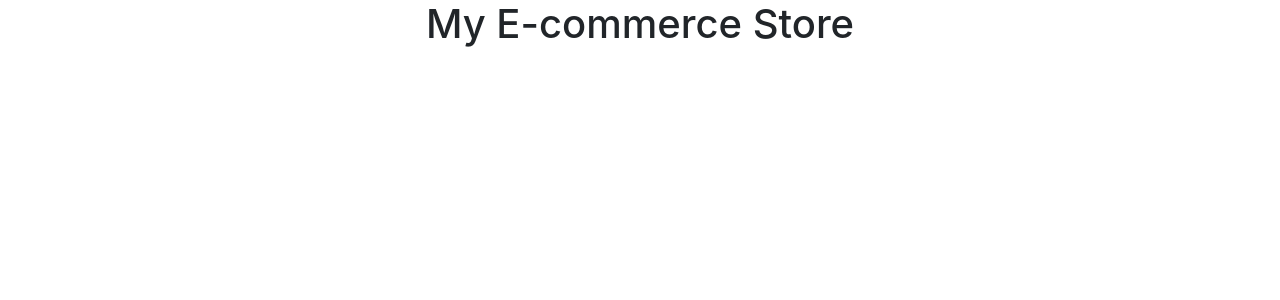
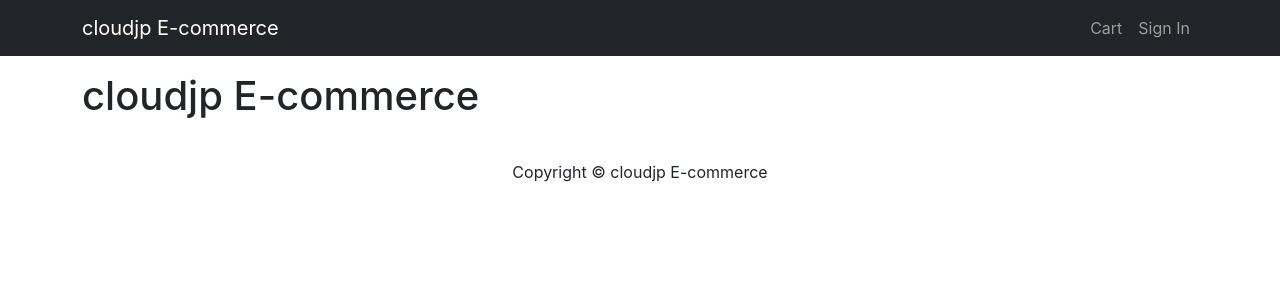
Before and after one commit to richclaudfelixjp/react-ecommerce, a React (Create React App) app: page / in a window 1280 px wide. Shown: the top 300 px of the page. Built offline with nearby package versions, Linux system fonts and the light colour scheme.

Commit message:
feature: headerとfooterを追加

```diff
--- a/package.json
+++ b/package.json
@@ -11,7 +11,7 @@
     "react": "^19.2.1",
     "react-bootstrap": "^2.10.10",
     "react-dom": "^19.2.1",
-    "react-scripts": "^0.0.0",
+    "react-scripts": "^5.0.1",
     "web-vitals": "^2.1.4"
   },
   "scripts": {
--- a/src/App.js
+++ b/src/App.js
@@ -1,10 +1,18 @@
-import './App.css';
+import Header from './components/Header/Header';
+import Footer from './components/Footer/Footer';
+import { Container } from 'react-bootstrap';
 
 function App() {
   return (
-    <div className="App">
-      <h1>My E-commerce Store</h1>
-    </div>
+    <>
+      <Header />
+      <main className="py-3">
+        <Container>
+          <h1>cloudjp E-commerce</h1>
+        </Container>
+      </main>
+      <Footer />
+    </>
   );
 }
 
--- /dev/null
+++ b/src/components/Footer/Footer.js
@@ -0,0 +1,17 @@
+import { Container, Row, Col } from 'react-bootstrap';
+
+const Footer = () => {
+  return (
+    <footer>
+      <Container>
+        <Row>
+          <Col className="text-center py-3">
+            Copyright &copy; cloudjp E-commerce
+          </Col>
+        </Row>
+      </Container>
+    </footer>
+  );
+};
+
+export default Footer;
--- /dev/null
+++ b/src/components/Header/Header.js
@@ -0,0 +1,22 @@
+import { Navbar, Nav, Container } from 'react-bootstrap';
+
+const Header = () => {
+  return (
+    <header>
+      <Navbar bg="dark" variant="dark" expand="lg" collapseOnSelect>
+        <Container>
+          <Navbar.Brand href="/">cloudjp E-commerce</Navbar.Brand>
+          <Navbar.Toggle aria-controls="basic-navbar-nav" />
+          <Navbar.Collapse id="basic-navbar-nav">
+            <Nav className="ms-auto">
+              <Nav.Link href="/cart">Cart</Nav.Link>
+              <Nav.Link href="/login">Sign In</Nav.Link>
+            </Nav>
+          </Navbar.Collapse>
+        </Container>
+      </Navbar>
+    </header>
+  );
+};
+
+export default Header;
```
Also changed, not shown: 1 other file (tests, documents, lock files or other folders).
